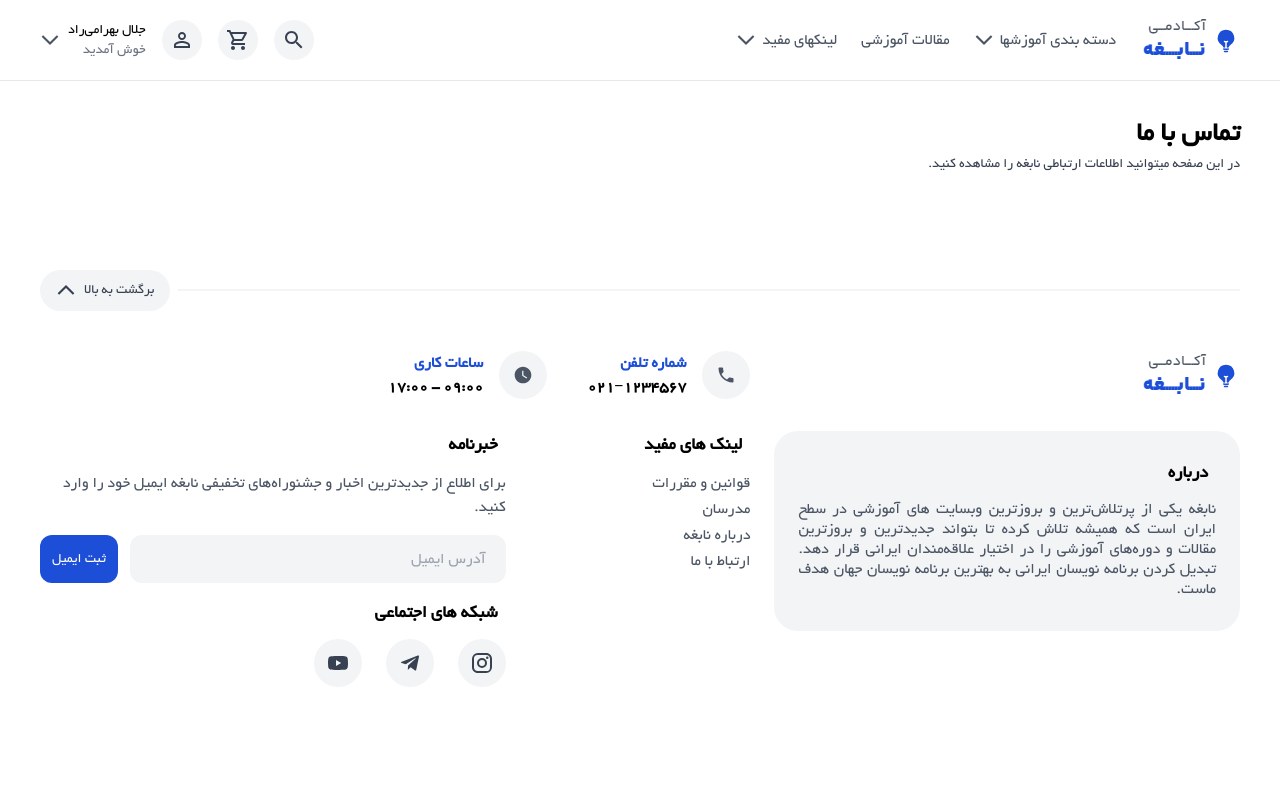
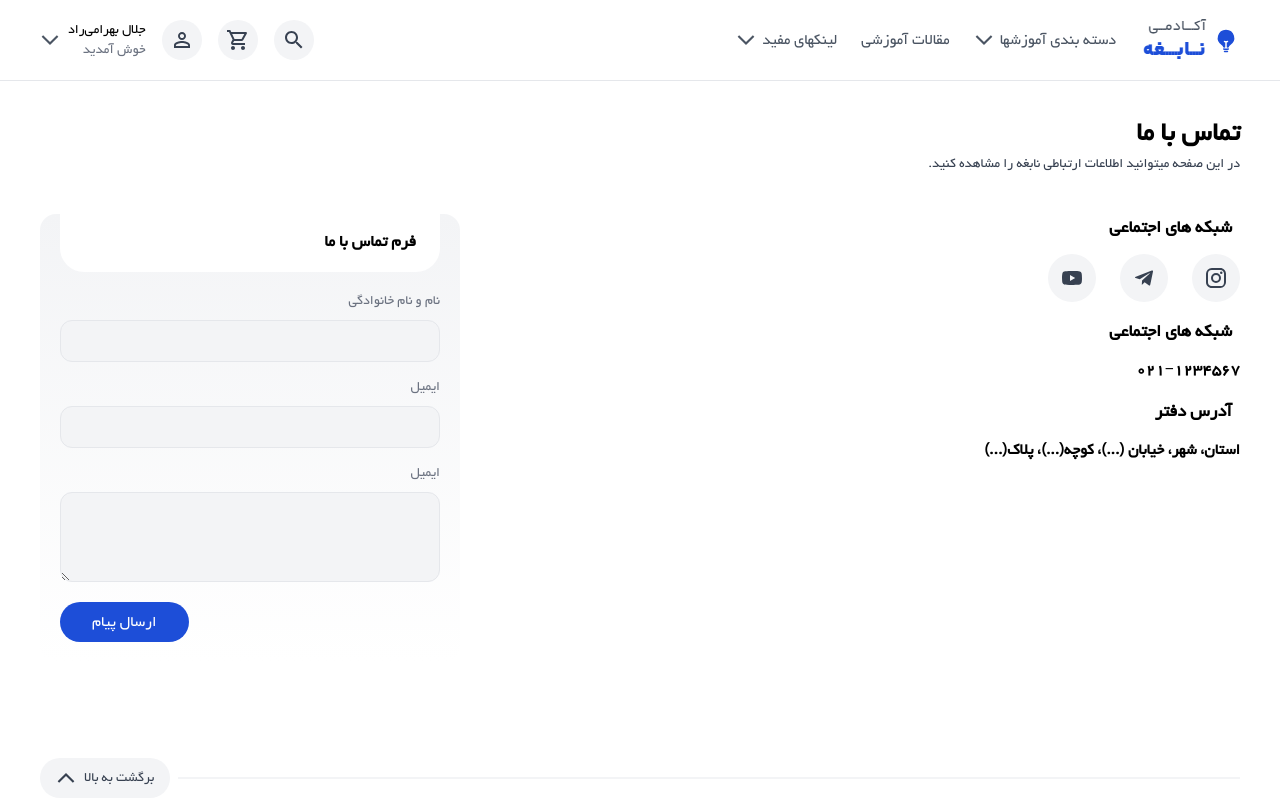
Before and after one commit to parsaes85/nabeghe, a Next.js app: page /contact-us in a window 1280 px wide. Shown: the top 800 px of the page. Built offline with nearby package versions, Linux system fonts and the light colour scheme.

Commit message:
complete contact-us page

```diff
--- a/app/contact-us/page.js
+++ b/app/contact-us/page.js
@@ -1,6 +1,12 @@
 import React from "react";
+import Link from "next/link";
+import InstagramIcon from "@mui/icons-material/Instagram";
+import TelegramIcon from "@mui/icons-material/Telegram";
+import YouTubeIcon from "@mui/icons-material/YouTube";
+
 import Navbar from "@/components/modules/Navbar";
 import Footer from "@/components/modules/Footer";
+import Form from "@/components/templates/Contact_Us/Form";
 
 function Contact_Us() {
   return (
@@ -14,7 +20,46 @@ function Contact_Us() {
           </p>
         </div>
       </div>
-      <div className="px-10 mt-10 mb-24"></div>
+      <div className="px-10 mt-10 mb-24">
+        <div className="flex items-start justify-between">
+          <div className="space-y-4">
+            <div>
+              <h3 className="font-bold text-lg mb-3 pr-2">شبکه های اجتماعی</h3>
+              <div className="flex gap-6">
+                <Link
+                  href="#"
+                  className="bg-gray-100 rounded-full p-3 text-gray-700"
+                >
+                  <InstagramIcon />
+                </Link>
+                <Link
+                  href="#"
+                  className="bg-gray-100 rounded-full p-3 text-gray-700"
+                >
+                  <TelegramIcon />
+                </Link>
+                <Link
+                  href="#"
+                  className="bg-gray-100 rounded-full p-3 text-gray-700"
+                >
+                  <YouTubeIcon />
+                </Link>
+              </div>
+            </div>
+            <div>
+              <h3 className="font-bold text-lg mb-3 pr-2">شبکه های اجتماعی</h3>
+              <p className="font-bold">۰۲۱−۱۲۳۴۵۶۷</p>
+            </div>
+            <div>
+              <h3 className="font-bold text-lg mb-3 pr-2">آدرس دفتر</h3>
+              <p className="font-bold">
+                استان، شهر، خیابان (...)، کوچه(...)، پلاک(...)
+              </p>
+            </div>
+          </div>
+          <Form />
+        </div>
+      </div>
       <Footer />
     </>
   );
--- /dev/null
+++ b/components/templates/Contact_Us/Form.js
@@ -0,0 +1,50 @@
+import React from "react";
+
+function Form() {
+  return (
+    <div className="bg-gradient-to-b from-gray-100 to-white rounded-2xl p-5 pt-0 w-[420px]">
+      <div className="bg-white rounded-b-3xl px-6 py-4">
+        <h5 className="font-bold text-[17px]">فرم تماس با ما</h5>
+      </div>
+      <form className="space-y-3 mt-4">
+        <div>
+          <label htmlFor="fullName" className="text-gray-500 text-sm">
+            نام و نام خانوادگی
+          </label>
+          <input
+            type="text"
+            id="fullName"
+            className="w-full border bg-gray-100 rounded-xl outline-none p-2 mt-2"
+          />
+        </div>
+        <div>
+          <label htmlFor="email" className="text-gray-500 text-sm">
+            ایمیل
+          </label>
+          <input
+            type="text"
+            id="email"
+            className="w-full border bg-gray-100 rounded-xl outline-none p-2 mt-2"
+          />
+        </div>
+        <div>
+          <label htmlFor="email" className="text-gray-500 text-sm">
+            ایمیل
+          </label>
+          <textarea
+            id="email"
+            rows={3}
+            className="w-full border bg-gray-100 rounded-xl outline-none p-2 mt-2"
+          />
+        </div>
+        <div>
+          <button className="text-white bg-primaryBlue px-8 py-2 rounded-full hover:opacity-80 transition-all mr-auto block">
+            ارسال پیام
+          </button>
+        </div>
+      </form>
+    </div>
+  );
+}
+
+export default Form;
```
